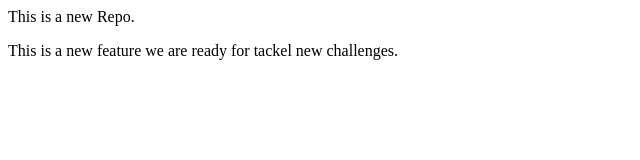
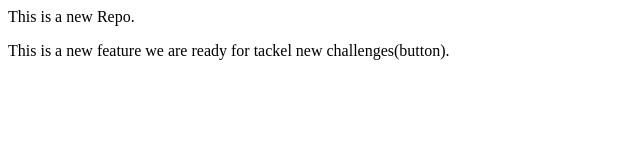
Before and after one commit to Ank84/LocalRepo, a plain HTML site: page index.html in a window 1280 px wide. Shown: the full height of the page, 0-640 px from the left. Drawn offline with Linux system fonts and the light colour scheme.

```diff
--- a/index.html
+++ b/index.html
@@ -1,4 +1,4 @@
 <p>This is a new Repo.</p>
 <p>This is a new feature
-    we are ready for tackel new challenges.
+    we are ready for tackel new challenges(button).
 </p>
```
